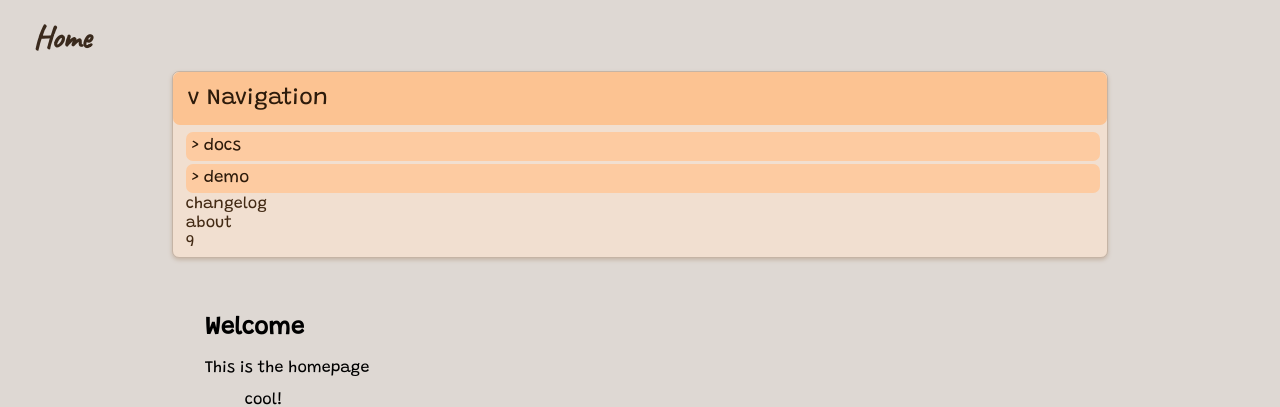
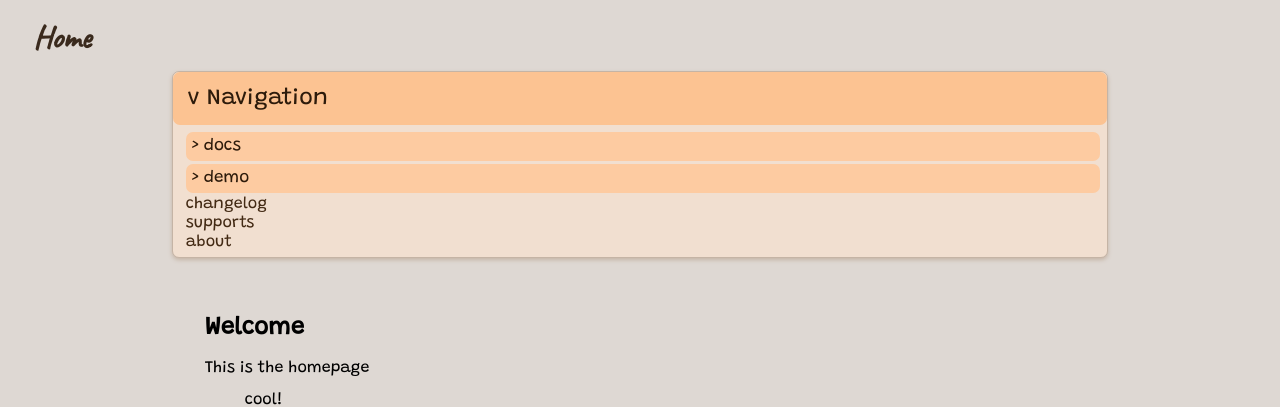
Before and after one commit to nvfp/mykit, a Jekyll site: the page built from index.md, in a window 1280 px wide. Shown: the top 407 px of the page. Built offline with Jekyll 4.4.1, drawn with Linux system fonts in a browser that asks for light colours.

Commit message:
via workflows

```diff
--- a/_includes/header.html
+++ b/_includes/header.html
@@ -1 +1 @@
-<header><h1>{{ page.title }}</h1><div class="wrap"><button id="_root__nav">v Navigation</button><div class="main" id="_root__nav-div"><button id="docs">> docs</button><div class="child" id="docs-div"><a href="{{ site.baseurl }}/docs/install">Install</a></div><button id="demo">> demo</button><div class="child" id="demo-div"><a href="{{ site.baseurl }}/demo/mykit-app">mykit.app</a><a href="{{ site.baseurl }}/demo/mykit-kit">mykit.kit</a><a href="{{ site.baseurl }}/demo/mykit-rec">mykit.rec</a><a href="{{ site.baseurl }}/demo/mykit-web">mykit.web</a></div><a href="{{ site.baseurl }}/changelog">changelog</a><a href="{{ site.baseurl }}/about">about</a><a href="{{ site.baseurl }}/supports">9</a></div></div></header>
+<header><h1>{{ page.title }}</h1><div class="wrap"><button id="_root__nav">v Navigation</button><div class="main" id="_root__nav-div"><button id="docs">> docs</button><div class="child" id="docs-div"><a href="{{ site.baseurl }}/docs/install">Install</a></div><button id="demo">> demo</button><div class="child" id="demo-div"><a href="{{ site.baseurl }}/demo/mykit-app">mykit.app</a><a href="{{ site.baseurl }}/demo/mykit-kit">mykit.kit</a><a href="{{ site.baseurl }}/demo/mykit-rec">mykit.rec</a><a href="{{ site.baseurl }}/demo/mykit-web">mykit.web</a></div><a href="{{ site.baseurl }}/changelog">changelog</a><a href="{{ site.baseurl }}/supports">supports</a><a href="{{ site.baseurl }}/about">about</a></div></div></header>
```
Also changed, not shown: _includes/footer.html (+1 -8 lines), assets/testfile.txt (added), assets/thumbnail.png (deleted).
